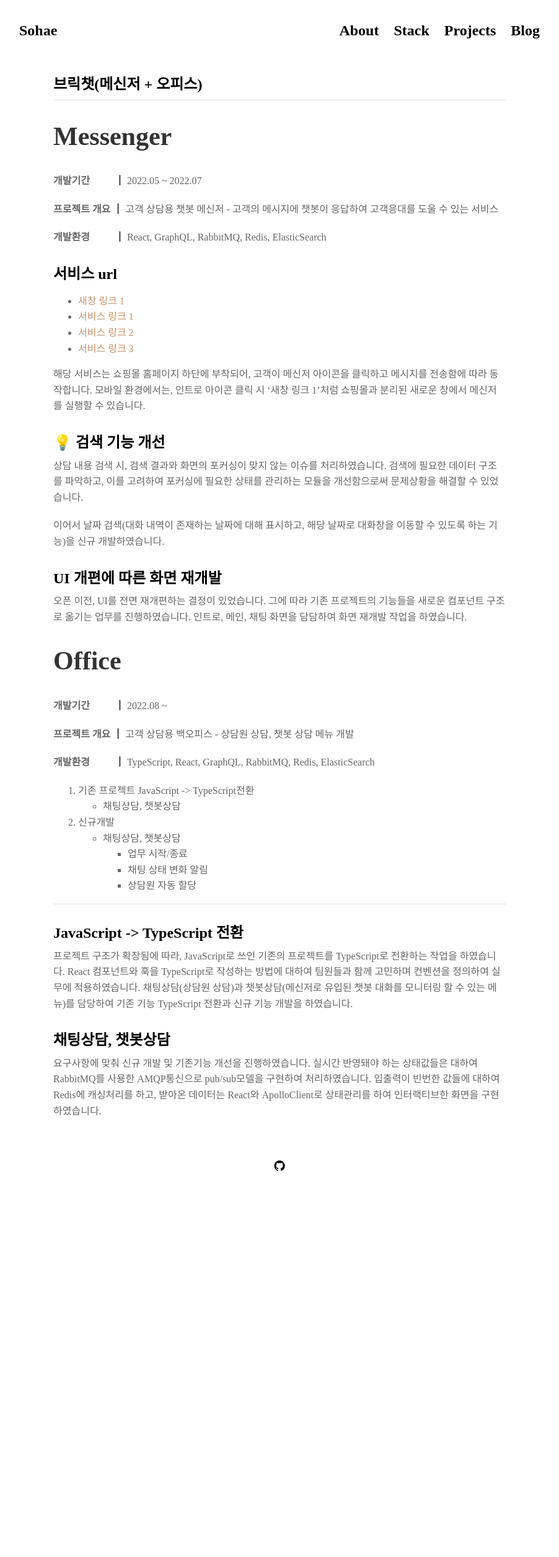
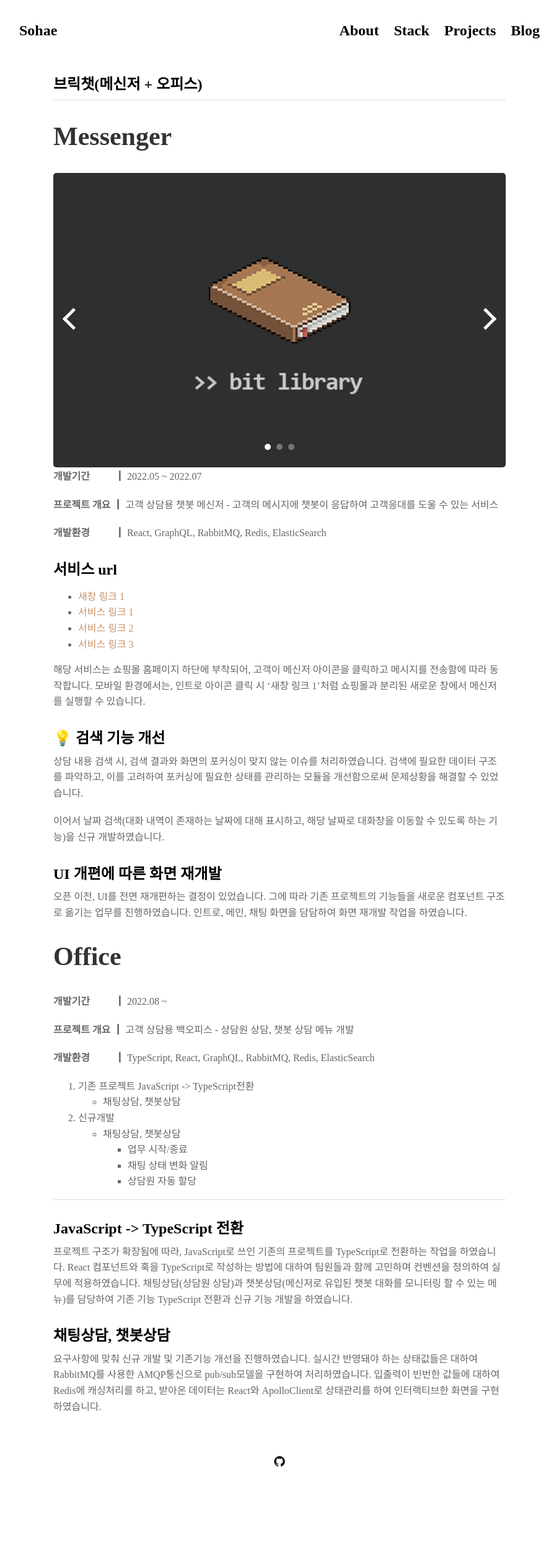
Before and after one commit to Dayook/dayook.github.io, a Jekyll site: the page built from projects/proj-4.md, in a window 1280 px wide. Shown: the whole page at 62% size, without its empty margins (189-1091 px from the left). Built offline with Jekyll 4.4.1, drawn with Linux system fonts in a browser that asks for light colours; nearby versions of some CDN libraries; some web fonts are replaced; before the commit the page ends 2035 px from its top, so only the background shows below that.

```diff
--- a/_data/carousel.yml
+++ b/_data/carousel.yml
@@ -2,3 +2,8 @@
   - image: /assets/img/projects/proj-1/bitlibrary1.png
   - image: /assets/img/projects/proj-1/bitlibrary2.png
   - image: /assets/img/projects/proj-1/bitlibrary3.png
+
+brickImages:
+  - image: /assets/img/projects/proj-4/brick1.jpg
+  - image: /assets/img/projects/proj-4/brick2.jpg
+  - image: /assets/img/projects/proj-4/brick3.jpg
--- /dev/null
+++ b/_includes/brick_carousel.html
@@ -0,0 +1,220 @@
+{% assign letterstring = "a,b,c,d,e,f,g,h,i,j,k,l,m,n" %}
+{% assign letters = letterstring | split: ',' %}
+
+<div class="carousel__holder">
+    <div class="carousel">
+        {% for item in site.data.carousel.images %}
+          <input class="carousel__activator" type="radio" name="carousel" id="{{ letters[forloop.index0] }}" {% if forloop.first %}checked="checked"{% endif %} />
+        {% endfor %}
+        {% for item in site.data.carousel.brickImages %}
+          {% if forloop.index == forloop.length %}
+            {% assign nextindex = 0 %}
+          {% else %}
+            {% assign nextindex = forloop.index0 | plus: 1 %}
+          {% endif %}
+          {% assign nextletter = letters[nextindex] %}
+          {% if forloop.index0 == 0 %}
+            {% assign previndex = forloop.length | minus: 1 %}
+          {% else %}
+            {% assign previndex = forloop.index0 | minus: 1 %}
+          {% endif %}
+          {% assign prevletter = letters[previndex] %}
+          <div class="carousel__controls">
+              <label class="carousel__control carousel__control--backward" for="{{ prevletter }}"></label>
+              <label class="carousel__control carousel__control--forward" for="{{ nextletter }}"></label>
+          </div>
+        {% endfor %}
+        <div class="carousel__track">
+          <ul>
+            {% for item in site.data.carousel.images %}
+            <li class="carousel__slide" style="background-image: url('{{ item.image }}');"></li>
+            {% endfor %}
+          </ul>
+        </div>
+        <div class="carousel__indicators">
+            {% for item in site.data.carousel.images %}
+              <label class="carousel__indicator" for="{{ letters[forloop.index0] }}"></label>
+            {% endfor %}
+        </div>
+    </div>
+</div>
+
+<style>
+.carousel__holder {width: 100%; height:130%; position: relative; padding-bottom: {{ include.height }}{{ include.unit }}; margin: 1rem 0 7rem;}
+.carousel {
+  height: 130%;
+  width: 100%;
+  overflow: hidden;
+  text-align: center;
+  position: absolute;
+  padding: 0;
+  border-radius:5px;
+}
+.carousel__controls,
+.carousel__activator {
+  display: none;
+}
+{% for item in site.data.carousel.images %}
+.carousel__activator:nth-of-type({{ forloop.index }}):checked ~ .carousel__track {
+  -webkit-transform: translateX(-{{ forloop.index0 }}00%);
+          transform: translateX(-{{ forloop.index0 }}00%);
+}
+.carousel__activator:nth-of-type({{ forloop.index }}):checked ~ .carousel__slide:nth-of-type({{ forloop.index }}) {
+  transition: opacity 0.5s, -webkit-transform 0.5s;
+  transition: opacity 0.5s, transform 0.5s;
+  transition: opacity 0.5s, transform 0.5s, -webkit-transform 0.5s;
+  top: 0;
+  left: 0;
+  right: 0;
+  opacity: 1;
+  -webkit-transform: scale(1);
+          transform: scale(1);
+}
+.carousel__activator:nth-of-type({{ forloop.index }}):checked ~ .carousel__controls:nth-of-type({{ forloop.index }}) {
+  display: block;
+  opacity: 1;
+}
+.carousel__activator:nth-of-type({{ forloop.index }}):checked ~ .carousel__indicators .carousel__indicator:nth-of-type({{ forloop.index }}) {
+  opacity: 1;
+}
+{% endfor %}
+
+.carousel__control {
+  height: 20px;
+  width: 20px;
+  margin-top: -15px;
+  top: 50%;
+  position: absolute;
+  display: block;
+  cursor: pointer;
+  border-width: 5px 5px 0 0;
+  border-style: solid;
+  border-color: #fafafa;
+  opacity: 0.35;
+  opacity: 1;
+  outline: 0;
+  z-index: 3;
+}
+.carousel__control:hover {
+  opacity: 1;
+}
+.carousel__control--backward {
+  left: 20px;
+  -webkit-transform: rotate(-135deg);
+          transform: rotate(-135deg);
+}
+.carousel__control--forward {
+  right: 20px;
+  -webkit-transform: rotate(45deg);
+          transform: rotate(45deg);
+}
+.carousel__indicators {
+  position: absolute;
+  bottom: 20px;
+  width: 100%;
+  text-align: center;
+}
+.carousel__indicator {
+  height: 10px;
+  width: 10px;
+  border-radius: 100%;
+  display: inline-block;
+  z-index: 2;
+  cursor: pointer;
+  opacity: 0.35;
+  margin: 0 2.5px 0 2.5px;
+}
+.carousel__indicator:hover {
+  opacity: 0.75;
+}
+.carousel__track {
+  position: absolute;
+  top: 0;
+  right: 0;
+  bottom: 0;
+  left: 0;
+  padding: 0;
+  margin: 0;
+  transition: -webkit-transform 0.5s ease 0s;
+  transition: transform 0.5s ease 0s;
+  transition: transform 0.5s ease 0s, -webkit-transform 0.5s ease 0s;
+}
+.carousel__track .carousel__slide {
+  display: block;
+  top: 0;
+  left: 0;
+  right: 0;
+  opacity: 1;
+}
+{% for item in site.data.carousel.images %}
+.carousel__track .carousel__slide:nth-of-type({{ forloop.index }}) {
+  -webkit-transform: translateX({{ forloop.index0 }}00%);
+          transform: translateX({{ forloop.index0 }}00%);
+}
+{% endfor %}
+
+.carousel--scale .carousel__slide {
+  -webkit-transform: scale(0);
+          transform: scale(0);
+}
+.carousel__slide {
+  height: 100%;
+  position: absolute;
+  opacity: 0;
+  overflow: hidden;
+}
+.carousel__slide .overlay {height: 100%;}
+.carousel--thumb .carousel__indicator {
+  height: 30px;
+  width: 30px;
+}
+.carousel__indicator {
+  background-color: #fafafa;
+}
+{% for item in site.data.carousel.images %}
+.carousel__slide:nth-of-type({{ forloop.index }}),
+.carousel--thumb .carousel__indicators .carousel__indicator:nth-of-type({{ forloop.index }}) {
+  background-size: cover;
+  background-position: center;
+}
+{% endfor %}
+</style>
+
+<script>
+  function isVisible(el) {
+        while (el) {
+            if (el === document) {
+                return true;
+            }
+
+            var $style = window.getComputedStyle(el, null);
+
+            if (!el) {
+                return false;
+            } else if (!$style) {
+                return false;
+            } else if ($style.display === 'none') {
+                return false;
+            } else if ($style.visibility === 'hidden') {
+                return false;
+            } else if (+$style.opacity === 0) {
+                return false;
+            } else if (($style.display === 'block' || $style.display === 'inline-block') &&
+                $style.height === '0px' && $style.overflow === 'hidden') {
+                return false;
+            } else {
+                return $style.position === 'fixed' || isVisible(el.parentNode);
+            }
+        }
+  }
+  {% if include.duration %}
+  setInterval(function(){
+    var j=0;
+    var elements = document.querySelectorAll('.carousel__control--forward');
+    for(i=(elements.length - 1);i>-1;i--) {
+      if(isVisible(elements[i])) j=i;
+    }
+    elements[j].click();
+  },{{ include.duration }}000);
+  {% endif %}
+</script>
--- a/projects/proj-4.md
+++ b/projects/proj-4.md
@@ -5,7 +5,7 @@
 
 ---
 ## Messenger
-
+{% include brick_carousel.html height="50" unit="%" duration="7" %}
 <!-- {% include carousel.html height="50" unit="%" duration="7" %} -->
 **개발기간 　　 ┃** 2022.05 ~ 2022.07
 
```
Also changed, not shown: assets/img/projects/proj-4/brick1.jpg (added), assets/img/projects/proj-4/brick2.jpg (added), assets/img/projects/proj-4/brick3.jpg (added).
